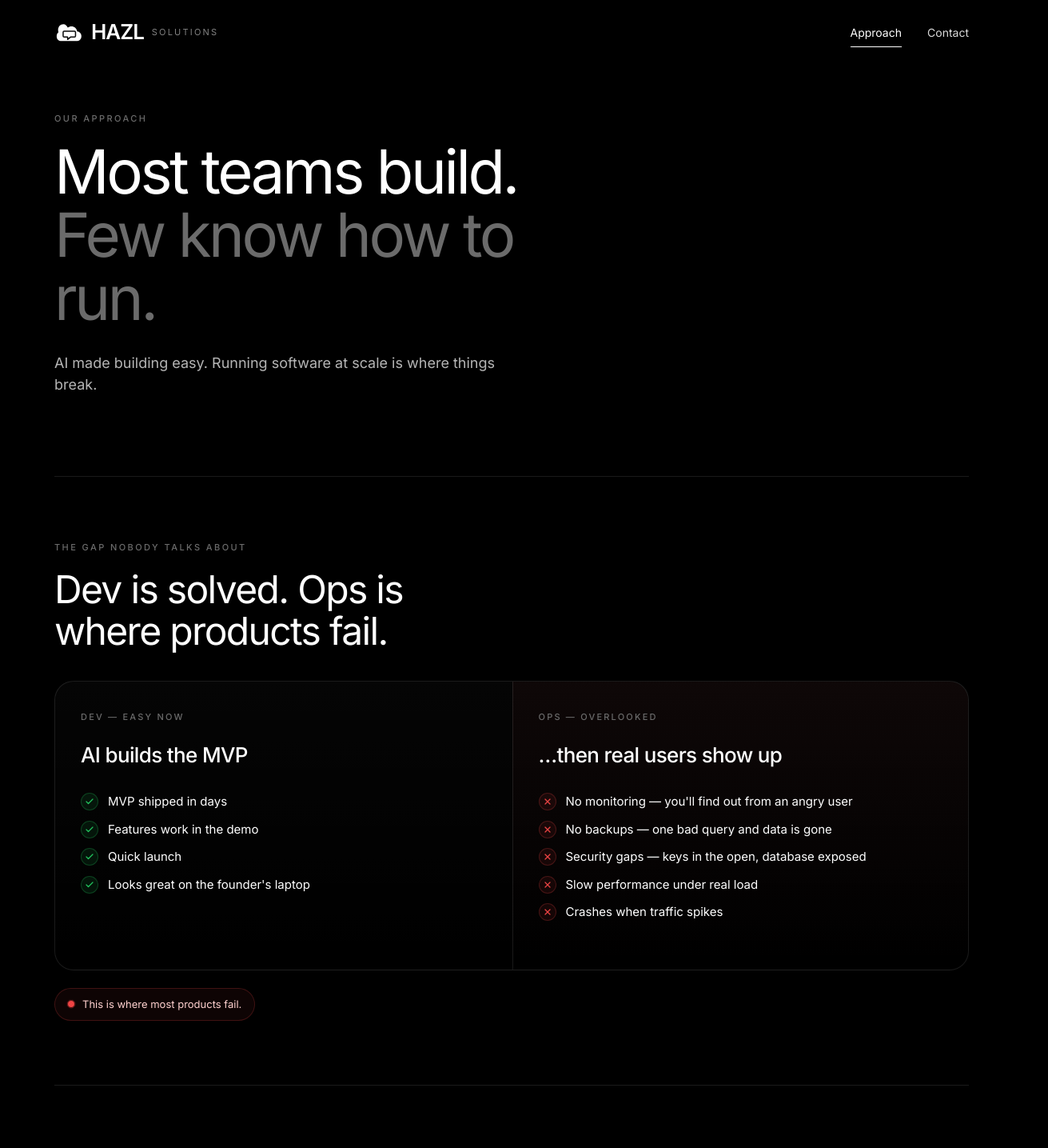
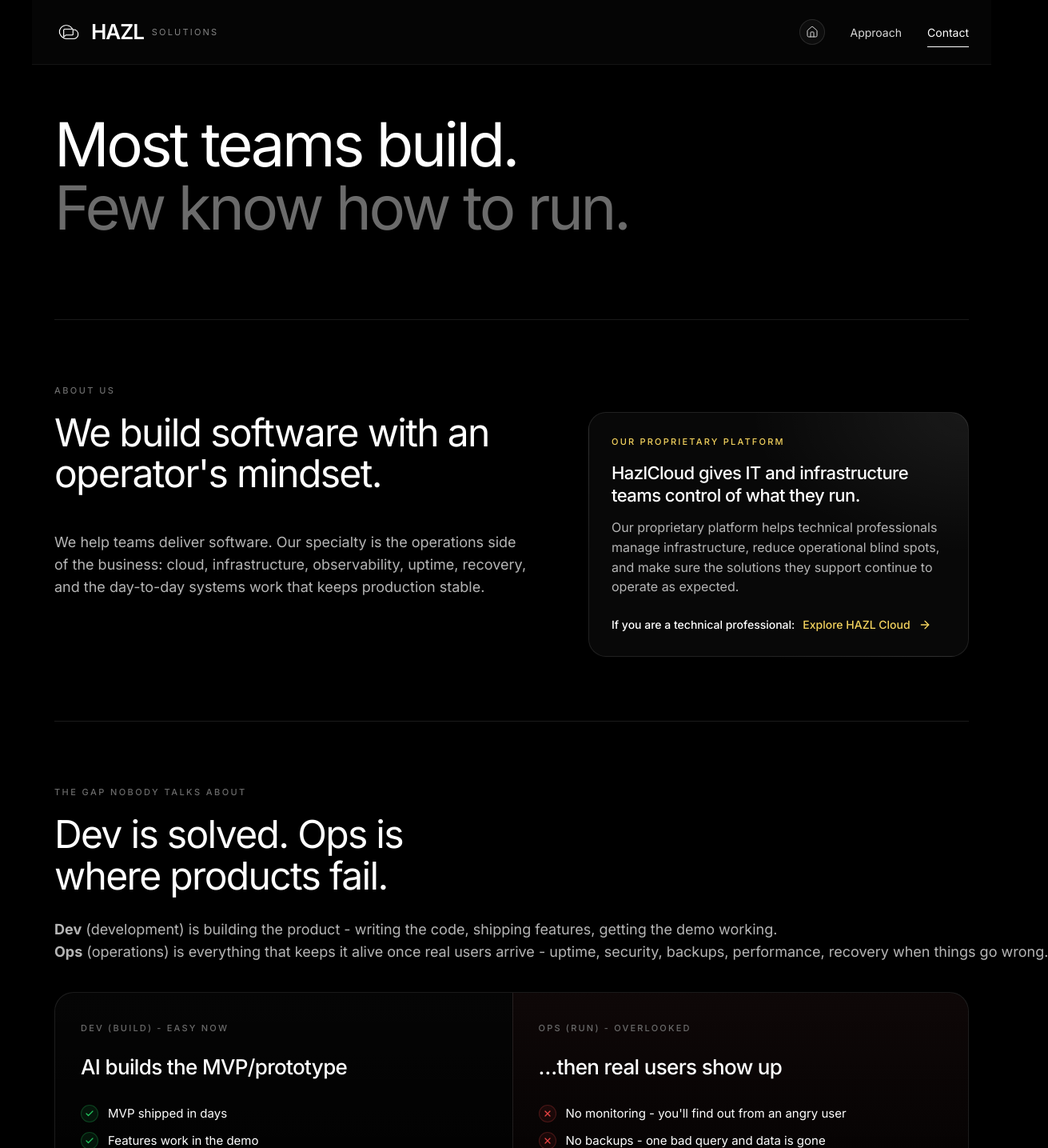
Before and after one commit to Hazl-Cloud-Platform/HazlCloud-Solutions, a Next.js app: page /approach in a window 1280 px wide. Shown: the top 1435 px of the page at 80% size, 1311 px wide, since content can reach past the window. Built offline with nearby package versions, Linux system fonts and the light colour scheme.

Commit message:
Refactor code structure for improved readability and maintainability

```diff
--- a/src/app/approach/page.tsx
+++ b/src/app/approach/page.tsx
@@ -1,11 +1,13 @@
 'use client'
 
-import { useEffect } from 'react'
+import { useEffect, useState } from 'react'
 import Link from 'next/link'
-import { ArrowRight } from 'lucide-react'
+import { ArrowRight, Home } from 'lucide-react'
 import { LogoMark } from '@/components/LogoMark'
 
 export default function ApproachPage() {
+  const [contactInView, setContactInView] = useState(false)
+
   useEffect(() => {
     const io = new IntersectionObserver(
       (entries) => {
@@ -19,8 +21,27 @@
       { threshold: 0.12, rootMargin: '0px 0px -8% 0px' }
     )
     document.querySelectorAll('.reveal').forEach((el) => io.observe(el))
-    return () => io.disconnect()
+
+    const contactEl = document.getElementById('contact')
+    let contactIo: IntersectionObserver | null = null
+    if (contactEl) {
+      contactIo = new IntersectionObserver(
+        ([entry]) => setContactInView(entry.isIntersecting),
+        { threshold: 0.35 }
+      )
+      contactIo.observe(contactEl)
+    }
+
+    return () => {
+      io.disconnect()
+      contactIo?.disconnect()
+    }
   }, [])
+
+  const handleContactClick = (e: React.MouseEvent<HTMLAnchorElement>) => {
+    e.preventDefault()
+    document.getElementById('contact')?.scrollIntoView({ behavior: 'smooth', block: 'start' })
+  }
 
   return (
     <>
@@ -32,8 +53,11 @@
           <span className="approach-logo-sub">Solutions</span>
         </Link>
         <nav className="approach-nav-links">
-          <Link href="/approach" className="active">Approach</Link>
-          <a href="#contact">Contact</a>
+          <Link href="/" className="approach-home" aria-label="Home">
+            <Home size={16} strokeWidth={1.5} />
+          </Link>
+          <Link href="/approach" className={contactInView ? '' : 'active'}>Approach</Link>
+          <a href="#contact" onClick={handleContactClick} className={contactInView ? 'active' : ''}>Contact</a>
         </nav>
       </header>
 
@@ -41,23 +65,58 @@
 
         {/* 1. Opening */}
         <section className="approach-section opening reveal">
-          <div className="eyebrow">Our approach</div>
           <h1 className="approach-h1">
             Most teams build.
-            <span className="muted"> Few know how to run.</span>
+            <br />
+            <span className="muted">Few know how to run.</span>
           </h1>
-          <p className="lead">AI made building easy. Running software at scale is where things break.</p>
         </section>
 
-        {/* 2. Dev vs Ops gap */}
+        {/* 2. About us */}
+        <section className="approach-section reveal">
+          <div className="eyebrow">About us</div>
+          <div className="about-grid">
+            <div className="about-copy">
+              <h2 className="approach-h2">We build software with an operator&apos;s mindset.</h2>
+              <p className="lead about-lead">
+                We help teams deliver software. Our specialty is the operations side of the business: cloud,
+                infrastructure, observability, uptime, recovery, and the day-to-day systems work that keeps production
+                stable.
+              </p>
+            </div>
+
+            <div className="about-card">
+              <div className="about-card-label">Our proprietary platform</div>
+              <h3 className="approach-h3">HazlCloud gives IT and infrastructure teams control of what they run.</h3>
+              <p>
+                Our proprietary platform helps technical professionals manage infrastructure, reduce operational blind spots, and
+                make sure the solutions they support continue to operate as expected.
+              </p>
+              <div className="about-cta-row">
+                <span className="about-cta-prompt">If you are a technical professional:</span>
+                <a href="https://hazlcloud.com" target="_blank" rel="noreferrer" className="about-link">
+                  Explore HAZL Cloud
+                  <ArrowRight size={16} />
+                </a>
+              </div>
+            </div>
+          </div>
+        </section>
+
+        {/* 3. Dev vs Ops gap */}
         <section className="approach-section reveal">
           <div className="eyebrow">The gap nobody talks about</div>
           <h2 className="approach-h2">Dev is solved. Ops is where products fail.</h2>
+          <p className="lead">
+            <strong>Dev</strong> (development) is building the product - writing the code, shipping features, getting the demo working.
+            <br />
+            <strong>Ops</strong> (operations) is everything that keeps it alive once real users arrive - uptime, security, backups, performance, recovery when things go wrong.
+          </p>
 
           <div className="gap-grid">
             <div className="gap-col dev">
-              <span className="gap-label">Dev — easy now</span>
-              <span className="gap-title">AI builds the MVP</span>
+              <span className="gap-label">Dev (build) - easy now</span>
+              <span className="gap-title">AI builds the MVP/prototype</span>
               <ul>
                 {[
                   'MVP shipped in days',
@@ -74,13 +133,13 @@
             </div>
             <div className="gap-divider" />
             <div className="gap-col ops">
-              <span className="gap-label">Ops — overlooked</span>
+              <span className="gap-label">Ops (run) - overlooked</span>
               <span className="gap-title">…then real users show up</span>
               <ul>
                 {[
-                  "No monitoring — you'll find out from an angry user",
-                  'No backups — one bad query and data is gone',
-                  'Security gaps — keys in the open, database exposed',
+                  "No monitoring - you'll find out from an angry user",
+                  'No backups - one bad query and data is gone',
+                  'Security gaps - keys in the open, database exposed',
                   'Slow performance under real load',
                   'Crashes when traffic spikes',
                 ].map((item) => (
@@ -99,24 +158,28 @@
           </div>
         </section>
 
-        {/* 3. Approach steps */}
+        {/* 4. Approach steps */}
         <section className="approach-section reveal">
           <div className="eyebrow">How we work</div>
-          <h2 className="approach-h2">We focus on the part most teams ignore: Ops.</h2>
+          <h2 className="approach-h2" style={{ maxWidth: 'none', textWrap: 'nowrap' }}>
+            We focus on the part
+            <br />
+            most teams ignore: Operations.
+          </h2>
 
           <div className="steps">
             {[
               {
-                num: 'Step 01 — Assess',
+                num: 'Step 01 - Assess',
                 title: "Understand what you've built",
                 items: [
                   'Full review of your current system',
                   'Map every risk and weak point',
-                  'Plain-language report — no jargon',
+                  'Plain-language report - no jargon',
                 ],
               },
               {
-                num: 'Step 02 — Stabilize',
+                num: 'Step 02 - Stabilize',
                 title: 'Stop the bleeding',
                 items: [
                   'Fix the crashes and instability',
@@ -125,7 +188,7 @@
                 ],
               },
               {
-                num: 'Step 03 — Scale',
+                num: 'Step 03 - Scale',
                 title: 'Ready it for growth',
                 items: [
                   'Performance under real load',
@@ -152,17 +215,17 @@
           </div>
         </section>
 
-        {/* 4. Capability cards */}
+        {/* 5. Capability cards */}
         <section className="approach-section reveal">
           <div className="eyebrow">What we actually do</div>
           <h2 className="approach-h2">Five things that keep your product alive.</h2>
 
           <div className="caps">
             {[
-              { title: 'Reliability',      desc: "Your system stays up — and you're the first to know if anything wobbles.", icon: <ReliabilityIcon /> },
-              { title: 'Security',         desc: 'Keys locked down, data protected, users safe — not an afterthought.',      icon: <SecurityIcon /> },
+              { title: 'Reliability',      desc: "Your system stays up - and you're the first to know if anything wobbles.", icon: <ReliabilityIcon /> },
+              { title: 'Security',         desc: 'Keys locked down, data protected, users safe - not an afterthought.',      icon: <SecurityIcon /> },
               { title: 'Performance',      desc: 'Pages load fast. Actions feel instant. Users actually stick around.',        icon: <PerformanceIcon /> },
-              { title: 'Scalability',      desc: 'Handle 10 users or 100,000 — without rewriting from scratch.',              icon: <ScalabilityIcon /> },
+              { title: 'Scalability',      desc: 'Handle 10 users or 100,000 - without rewriting from scratch.',              icon: <ScalabilityIcon /> },
               { title: 'Ongoing Support',  desc: 'We stay on the line. As you grow, we keep your foundation solid.',          icon: <SupportIcon /> },
             ].map(({ title, desc, icon }) => (
               <div key={title} className="cap">
@@ -174,7 +237,7 @@
           </div>
         </section>
 
-        {/* 5. Team */}
+        {/* 6. Team */}
         <section className="approach-section reveal">
           <div className="eyebrow">Who you&apos;re working with</div>
           <h2 className="approach-h2">Built by operators, not just developers.</h2>
@@ -205,7 +268,7 @@
           </div>
         </section>
 
-        {/* 6. Partnership */}
+        {/* 7. Partnership */}
         <section className="approach-section reveal">
           <div className="eyebrow">After launch</div>
           <h2 className="approach-h2">We stay with you.</h2>
@@ -215,7 +278,7 @@
               'Ongoing support and maintenance',
               'Continuous improvements',
               'Technical guidance as you grow',
-              'Long-term technical partner — not a vendor',
+              'Long-term technical partner - not a vendor',
             ].map((item) => (
               <li key={item}>
                 <span className="check-icon"><SmallCheckIcon /></span>
@@ -225,7 +288,7 @@
           </ul>
         </section>
 
-        {/* 7. Flow diagram */}
+        {/* 8. Flow diagram */}
         <section className="approach-section reveal">
           <div className="eyebrow">From start to scale</div>
           <h2 className="approach-h2">From prototype to production-ready.</h2>
@@ -258,14 +321,14 @@
 
         {/* End CTA */}
         <div className="end-cta reveal" id="contact">
-          <div className="eyebrow">Ready when you are</div>
+          <div className="eyebrow">Contact us! Ready when you are.</div>
           <h2 className="approach-h2" style={{ maxWidth: 'none', textAlign: 'center', fontSize: 'clamp(28px, 3.6vw, 42px)' }}>
             Let&apos;s make your product survive its first real users.
           </h2>
           <p>
-            Send us what you&apos;ve built. We&apos;ll tell you exactly what&apos;s going to break first — and what it takes to fix it.
+            Send us what you&apos;ve built. We&apos;ll tell you exactly what&apos;s going to break first - and what it takes to fix it.
           </p>
-          <a className="pill-cta" href="#">
+          <a className="pill-cta" href="https://calendly.com/anthony-tam-hazl/30min" target="_blank" rel="noreferrer">
             Turn My MVP Into a Real Product
             <ArrowRight size={16} />
           </a>
--- a/src/app/globals.css
+++ b/src/app/globals.css
@@ -164,7 +164,8 @@
 }
 
 .approach-nav {
-  position: relative;
+  position: sticky;
+  top: 0;
   z-index: 50;
   display: flex;
   align-items: center;
@@ -172,6 +173,10 @@
   padding: 22px 28px;
   max-width: 1200px;
   margin: 0 auto;
+  background: rgba(8, 8, 8, 0.72);
+  backdrop-filter: saturate(140%) blur(14px);
+  -webkit-backdrop-filter: saturate(140%) blur(14px);
+  border-bottom: 1px solid rgba(255, 255, 255, 0.06);
 }
 .approach-logo {
   display: flex;
@@ -195,6 +200,25 @@
   text-transform: uppercase;
 }
 .approach-nav-links { display: flex; gap: 32px; align-items: center; }
+.approach-home {
+  display: inline-flex;
+  align-items: center;
+  justify-content: center;
+  width: 32px;
+  height: 32px;
+  border-radius: 999px;
+  color: white;
+  opacity: 0.85;
+  text-decoration: none;
+  border: 1px solid rgba(255, 255, 255, 0.14);
+  background: rgba(255, 255, 255, 0.04);
+  transition: opacity 0.15s, background 0.15s, border-color 0.15s;
+}
+.approach-home:hover {
+  opacity: 1;
+  background: rgba(255, 255, 255, 0.08);
+  border-color: rgba(255, 255, 255, 0.22);
+}
 .approach-nav-links a {
   font-size: 14px;
   color: white;
@@ -233,7 +257,7 @@
   font-size: clamp(40px, 6vw, 76px);
   line-height: 1.04;
   letter-spacing: -0.045em;
-  max-width: 14ch;
+  text-wrap: nowrap;
 }
 .approach-h2 {
   margin: 0;
@@ -257,9 +281,78 @@
 .lead {
   font-size: 18px;
   color: #b5b5b5;
-  max-width: 50ch;
   line-height: 1.55;
   margin-top: 28px;
+  text-wrap: nowrap;
+}
+.opening .lead,
+.about-lead,
+.about-card p {
+  max-width: 52ch;
+  text-wrap: pretty;
+}
+
+/* About */
+.about-grid {
+  display: grid;
+  grid-template-columns: minmax(0, 1.15fr) minmax(320px, 0.85fr);
+  gap: 24px;
+  align-items: stretch;
+}
+.about-copy {
+  display: flex;
+  flex-direction: column;
+  justify-content: flex-start;
+  gap: 18px;
+}
+.about-card {
+  padding: 28px;
+  border: 1px solid rgba(255,255,255,0.10);
+  border-radius: 22px;
+  background:
+    radial-gradient(120% 120% at 100% 0%, rgba(255,255,255,0.07), rgba(255,255,255,0) 48%),
+    rgba(255,255,255,0.03);
+}
+.about-card-label {
+  font-size: 11px;
+  letter-spacing: 0.2em;
+  text-transform: uppercase;
+  color: #f4d35e;
+  font-weight: 500;
+  margin-bottom: 18px;
+}
+.about-card p {
+  margin: 0;
+  color: #b5b5b5;
+  line-height: 1.55;
+}
+.about-cta-row {
+  margin-top: 24px;
+  display: inline-flex;
+  align-items: center;
+  gap: 10px;
+  flex-wrap: nowrap;
+  white-space: nowrap;
+}
+.about-cta-prompt {
+  color: #ffffff;
+  font-size: 14px;
+  font-weight: 500;
+}
+.about-link {
+  margin-top: 0;
+  display: inline-flex;
+  align-items: center;
+  gap: 10px;
+  color: #f4d35e;
+  text-decoration: none;
+  font-size: 14px;
+  font-weight: 500;
+  transition: color 0.15s, opacity 0.15s;
+}
+.about-link:hover {
+  color: #ffe28a;
+  opacity: 1;
 }
 
 /* Gap grid */
@@ -625,6 +718,7 @@
 
 /* Approach responsive */
 @media (max-width: 960px) {
+  .about-grid { grid-template-columns: 1fr; }
   .gap-grid { grid-template-columns: 1fr; }
   .gap-col.ops { border-left: none; border-top: 1px solid rgba(255,255,255,0.10); }
   .steps { grid-template-columns: 1fr; }
--- a/src/app/layout.tsx
+++ b/src/app/layout.tsx
@@ -10,7 +10,7 @@
 })
 
 export const metadata: Metadata = {
-  title: 'HAZL Solutions — Your technical partner in scaling AI-built products',
+  title: 'HAZL Solutions - Your technical partner in scaling AI-built products',
   description:
     'HAZL Solutions turns fragile AI-built prototypes into reliable, scalable businesses. Operations, security, performance, and ongoing support for founders who built with AI.',
 }
--- a/src/components/LogoMark.tsx
+++ b/src/components/LogoMark.tsx
@@ -1,26 +1,11 @@
 export function LogoMark({ className = '' }: { className?: string }) {
   return (
-    <svg
-      xmlns="http://www.w3.org/2000/svg"
-      viewBox="0 0 1000 1000"
-      width="36"
-      height="36"
-      fill="none"
+    <img
+      src="/brand/hazlCloud-logo-bw2.png"
+      alt="HAZL Solutions"
+      width={36}
+      height={36}
       className={className}
-      aria-hidden="true"
-    >
-      <path
-        d="M 320 230 C 200 230, 130 320, 130 430 C 130 460, 135 485, 145 510 C 100 540, 80 595, 80 650 C 80 750, 150 815, 250 815 L 760 815 C 870 815, 940 745, 940 645 C 940 555, 880 490, 790 480 C 780 380, 695 305, 595 305 C 545 305, 500 322, 465 350 C 430 280, 380 230, 320 230 Z"
-        fill="#ffffff"
-      />
-      <path
-        d="M 340 470 C 320 470, 305 485, 305 505 L 305 640 C 305 660, 320 675, 340 675 L 460 675 L 460 760 L 560 675 L 700 675 C 720 675, 735 660, 735 640 L 735 505 C 735 485, 720 470, 700 470 Z"
-        fill="none"
-        stroke="#0a0a0a"
-        strokeWidth="42"
-        strokeLinejoin="round"
-        strokeLinecap="round"
-      />
-    </svg>
+    />
   )
 }
--- a/src/components/Navbar.tsx
+++ b/src/components/Navbar.tsx
@@ -16,7 +16,7 @@
           className="animate-blur-fade-up flex items-center gap-2.5 select-none"
           style={{ animationDelay: '0ms' }}
         >
-          <LogoMark className="w-8 h-8 md:w-9 md:h-9 [filter:invert(1)]" />
+          <LogoMark className="w-8 h-8 md:w-9 md:h-9" />
           <span className="text-white font-semibold tracking-[-0.04em] text-2xl md:text-[28px] leading-none">
             HAZL
           </span>
@@ -25,7 +25,7 @@
           </span>
         </a>
 
-        {/* hamburger — only below lg, hidden by design but wired for mobile */}
+        {/* hamburger - only below lg, hidden by design but wired for mobile */}
         <button
           aria-label="Toggle menu"
           onClick={() => setMenuOpen((v) => !v)}
--- a/src/components/ProblemSection.tsx
+++ b/src/components/ProblemSection.tsx
@@ -4,12 +4,12 @@
   {
     icon: AlertTriangle,
     title: 'Your app crashes when users actually show up',
-    body: 'AI tools build something that works for one person. Real traffic, real edge cases, real concurrent users — that is a different problem. Most MVPs go down within their first 30 days of real use.',
+    body: 'AI tools build something that works for one person. Real traffic, real edge cases, real concurrent users - that is a different problem. Most MVPs go down within their first 30 days of real use.',
   },
   {
     icon: ShieldOff,
     title: 'It is not secure, and you would not know if it were hacked',
-    body: 'Default AI scaffolding ships with the API keys exposed, the database open, and no logging. The first sign of trouble is usually an angry email from a user — or a stranger in your data.',
+    body: 'Default AI scaffolding ships with the API keys exposed, the database open, and no logging. The first sign of trouble is usually an angry email from a user - or a stranger in your data.',
   },
   {
     icon: Gauge,
@@ -63,7 +63,7 @@
             className="text-xl md:text-2xl text-white max-w-2xl leading-snug"
             style={{ letterSpacing: '-0.02em' }}
           >
-            We turn fragile prototypes into reliable, scalable businesses — without rewriting from scratch.
+            We turn fragile prototypes into reliable, scalable businesses - without rewriting from scratch.
           </p>
           <a
             href="/approach"
```
Also changed, not shown: src/components/Buttons.tsx (+27 -4 lines), src/components/Hero.tsx (+4 -4 lines), public/brand/hazlCloud-logo-bw2.png (added), 1 other file (tests, documents, lock files or other folders).
